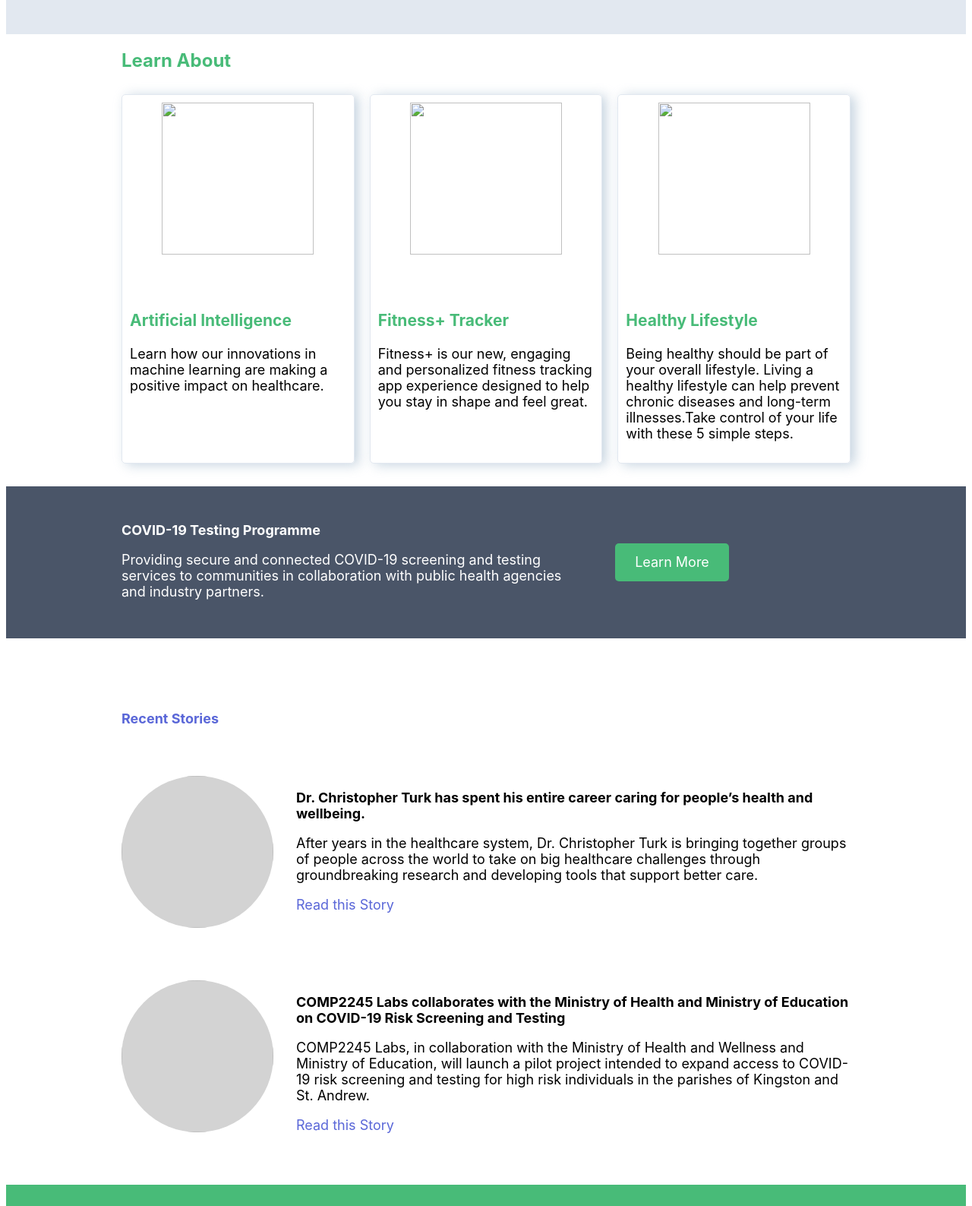
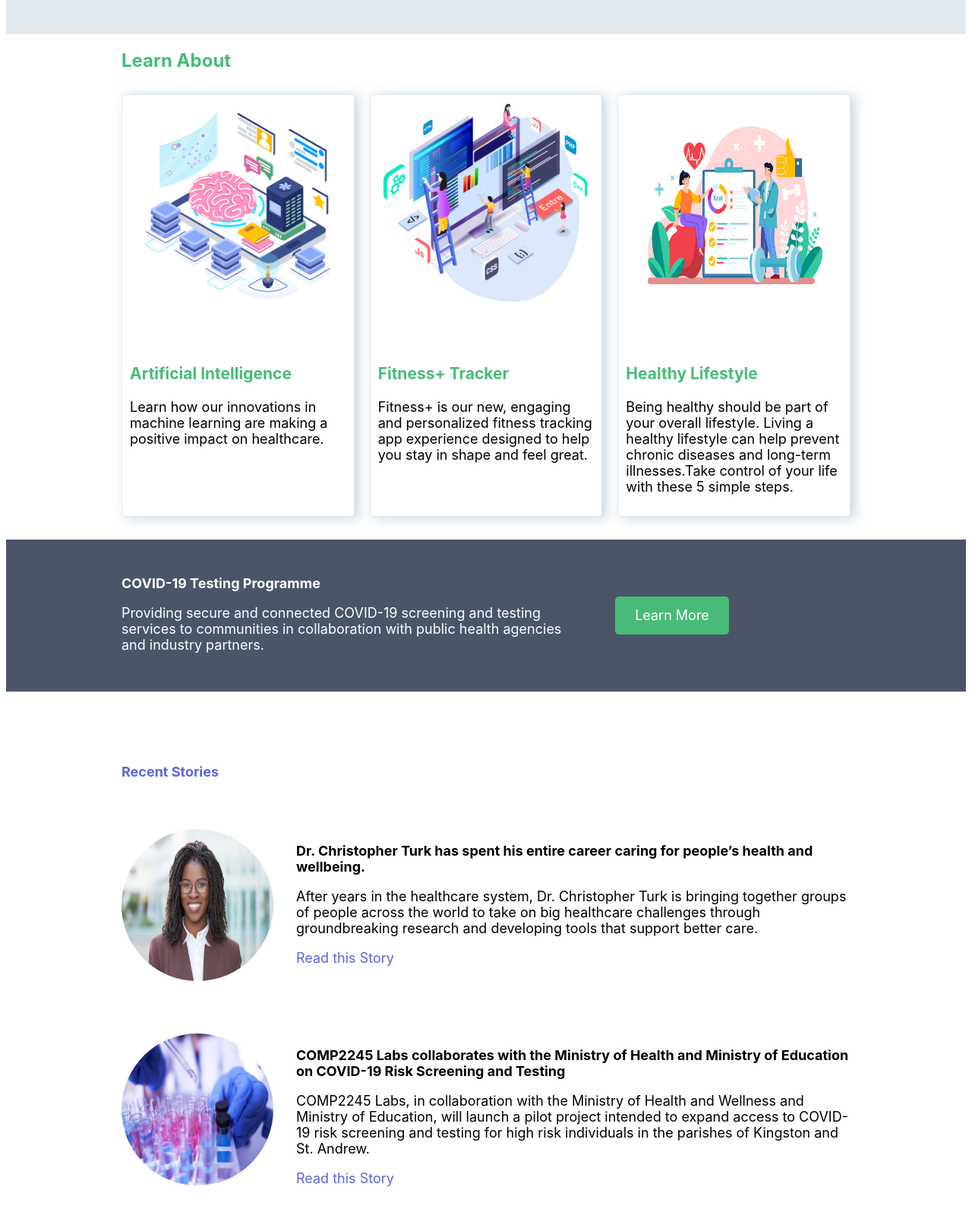
Before and after one commit to cstephenson882/info2180-project1, a plain HTML site: page index.html in a window 1280 px wide. Shown: the part 320-1907 px from the top of the page at 76% size. Drawn offline with Linux system fonts and the light colour scheme.

Commit message:
override changes in main branch for css and html

```diff
--- a/index.html
+++ b/index.html
@@ -26,7 +26,7 @@
         <section class="overview-hero">
             <div class="container">
                 <div class="overview-hero-image">
-                    <img src="./images/overview-hero-img1.jpeg" alt="overview-hero-image" class = "overview-hero-image">
+                    <img src="./images/overview-hero-image.png" alt="overview-hero-image" class = "overview-hero-image">
                 </div>
                 <div class="overview-hero-text">
 
@@ -40,21 +40,21 @@
                 <h2>Learn About</h2>
                 <div class="cards">
                     <div class="card">
-                        <img src="./images/test_image.png" alt="">
+                        <img src="./images/card-image-1.png" alt="Aritificial Intelligence Image">
                         <div class="card-body">
                             <h3>Artificial Intelligence</h3>
                             <p>Learn how our innovations in machine learning are making a positive impact on healthcare.</p>
                         </div>
                     </div>
                     <div class="card">
-                        <img src="./images/test_image.png" alt="">
+                        <img src="./images/card-image-2.png" alt="Fitness Tracker Image">
                         <div class="card-body">
                             <h3>Fitness+ Tracker</h3>
                             <p>Fitness+ is our new, engaging and personalized fitness tracking app experience designed to help you stay in shape and feel great.</p>
                         </div>
                     </div>
                     <div class="card">
-                        <img src="./images/test_image.png" alt="">
+                        <img src="./images/card-image-3.png" alt="Healthy Lifestyle Image">
                         <div class="card-body">
                             <h3>Healthy Lifestyle</h3>
                             <p>Being healthy should be part of your overall lifestyle. Living a healthy lifestyle can help prevent chronic diseases and long-term illnesses.Take control of your life with these 5 simple steps.</p>
@@ -78,7 +78,7 @@
             <div class="container">
                 <h2>Recent Stories</h2>
                 <article>
-                    <img src="./images/test_image.png" alt="">
+                    <img src="./images/stories-image-1.jpg" alt="">
                     <div class="article-body">
                         <h3>Dr. Christopher Turk has spent his entire career caring for people’s health and wellbeing.</h3>
                         <p>After years in the healthcare system, Dr. Christopher Turk is bringing together groups of people across the world to take on big healthcare challenges through groundbreaking research and developing tools that support better care.</p>
@@ -86,7 +86,7 @@
                     </div>
                 </article>
                 <article>
-                    <img src="./images/test_image.png" alt="">
+                    <img src="./images/stories-image-2.jpg" alt="">
                     <div class="article-body">
                         <h3>COMP2245 Labs collaborates with the Ministry of Health and Ministry of Education on COVID-19 Risk Screening and Testing</h3>
                         <p>COMP2245 Labs, in collaboration with the Ministry of Health and Wellness and Ministry of Education, will launch a pilot project intended to expand access to COVID-19 risk screening and testing for high risk individuals in the parishes of Kingston and St. Andrew.</p>
@@ -103,7 +103,7 @@
                     <div class="form-group">
                         <input type="email" name="email" id="email" placeholder="Enter your email">
                     </div>
-                    <button type="submit" class="btn2">Subscribe</button>
+                    <button type="submit" class="btn">Subscribe</button>
                 </form>
                 <div class="message"></div>
             </div>
--- a/styles.css
+++ b/styles.css
@@ -4,7 +4,6 @@
 :root{
     --hero-overview-color: #E2E8F0;
     --green-color: green;
-
     --covid19-test-bacckground-color: #4A5568;
     --nav-link-color: #6b7280;
     --nav-link-hover-color: #5A67D8;
@@ -12,13 +11,14 @@
     --footer-background-color: #4A5568;
 
 }
+
 *{
+    /* default font size */
     font-size: 18px;
 }
 
 body {
-
-    font-size: 16px;
+    /* font-size: 16px; */
     display: flex;
     flex-direction: column;
     /* background-color: aquamarine; */
@@ -95,7 +95,7 @@ a:hover{
 }
 .overview-hero-image{
     width: 200px;
-    height: 150px;
+    height: 200px;
     /* margin: 30px; */
     /* float: left; */
 
@@ -108,24 +108,14 @@ a:hover{
     display: flex;
     justify-content: center;
     flex-direction: row;
-    /* align-items: center; */
-    /* align-content: center; */
 
-    /* flex-wrap: wrap; */
-    /* grid-template-columns: ; */
 }
 
-.overview-hero h2{
-    /* color: #48BB78; */
-    /* font-size: 24px; */
-}
+
 
 /*  Leanrn about styling */
 .learn-about .container {
-    /* background-color: yellow; */
-    /* height: 750px; */
     display: grid;
-    /* grid-template-columns: 1fr 1fr 1fr; */
     grid-template-rows: 0.1fr 1fr;
     gap: 10px;
 }
@@ -135,10 +125,10 @@ a:hover{
 }
 
 .learn-about .card img{
-    width: 200px;
-    height: 200px;
-    /* display: flex;
-    justify-content: center; */
+    width: 270px;
+    height: 270px;
+    /* background-color: lightcyan;
+    margin: 0px; */
 }
 
 .learn-about .cards{
@@ -224,7 +214,7 @@ a:hover{
     float: left;
     margin-right: 30px;
     border-radius: 50%;
-    background-color: lightgrey;
+    /* background-color: lightgrey; */
 }
 
 .stories .container {
@@ -241,15 +231,7 @@ a:hover{
 .stories a {
     text-decoration: none;
     color: #5A67D8;
-
 }
-
-/* remove below 1 */
-.container ~ article{
-    margin-top: 100px;
-    background-color: blue;
-}
-
 
 .newsletter{
     clear: both;
```
